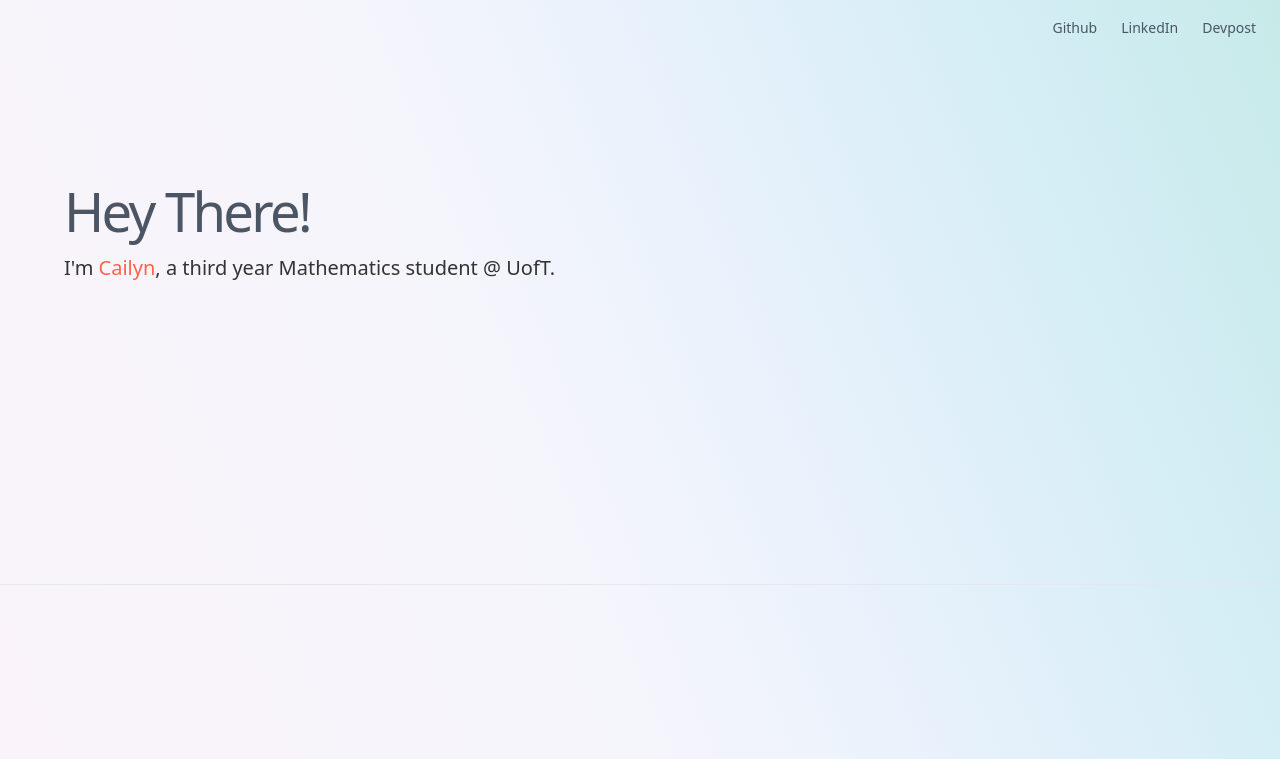
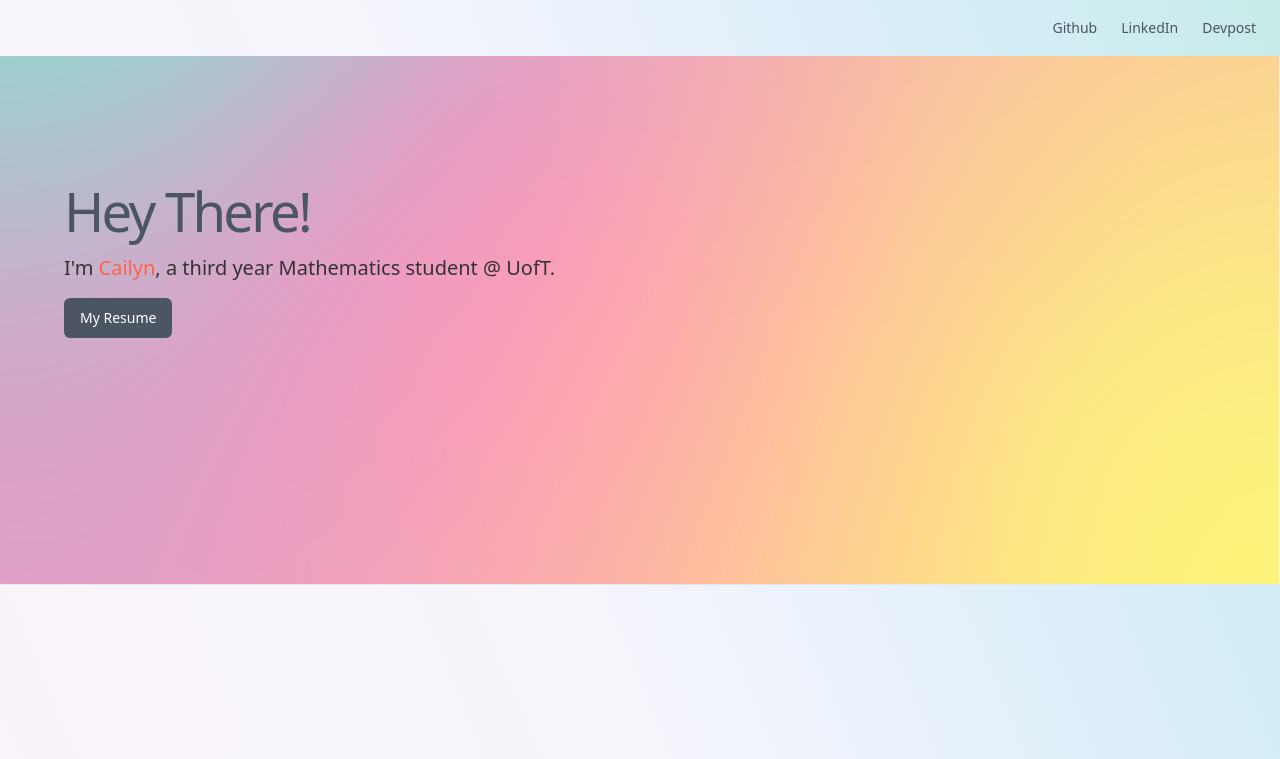
Before and after one commit to cailynhk/cailynwebsite, a Next.js app: page / in a window 1280 px wide. Shown: the top 759 px of the page. Built offline with nearby package versions, Linux system fonts and the light colour scheme.

Commit message:
button hehe

```diff
--- a/components/component/component.jsx
+++ b/components/component/component.jsx
@@ -32,34 +32,44 @@ export function Component() {
         </nav>
       </header>
       <main className="flex-1">
-        <section className="w-full pt-12 md:pt-24 lg:pt-32 border-b">
+      <section
+  className="w-full pt-12 md:pt-24 lg:pt-32 border-b"
+  style={{
+    backgroundImage: "url(paleactgradient-freebie-1.png", // Update the path to your image
+    backgroundSize: "cover", // This makes the background cover the entire area
+    backgroundPosition: "center", // Center the image
+  }}
+>
   <div className="px-4 md:px-6 space-y-10 xl:space-y-16">
-            <div
-              className="grid max-w-[1300px] mx-auto gap-4 px-4 sm:px-6 md:px-10 md:grid-cols-2 md:gap-16">
+    <div className="grid max-w-[1300px] mx-auto gap-4 px-4 sm:px-6 md:px-10 md:grid-cols-2 md:gap-16">
       <div>
-                <h1
-                  className="lg:leading-tighter text-3xl font-medium tracking-tighter sm:text-4xl md:text-5xl xl:text-[3.4rem] 2xl:text-[3.75rem] text-[#4b5563]">
+        <h1 className="lg:leading-tighter text-3xl font-medium tracking-tighter sm:text-4xl md:text-5xl xl:text-[3.4rem] 2xl:text-[3.75rem] text-[#4b5563]">
           Hey There!
         </h1>
-                <p
-                  className="mx-auto max-w-[700px] text-[#333] md:text-xl dark:text-gray-400 mt-4"> {/* Add margin-top */}
+        <p className="mx-auto max-w-[700px] text-[#333] md:text-xl dark:text-gray-400 mt-4">
           I'm <span className="text-[#FF6347]">Cailyn</span>, a third year Mathematics student @ UofT.
         </p>
+                {/* Button for Resume */}
+                <Link href="https://drive.google.com/file/d/1TCZZhOcEsUgMW5jBPolvQBI3at_z7A84/view?usp=sharing" target="_blank">
+          <Button className="mt-4 bg-[#4b5563] text-white hover:bg-[#374151] focus-visible:ring-[#4b5563]">
+            My Resume
+          </Button>
+        </Link>
       </div>
-
       <div className="flex justify-center">
         <div
           className="rounded-full"
           style={{
-                  height: "400px", // Keep the same height as the image
-                  width: "400px",  // Keep the same width as the image
-                  backgroundColor: "transparent", // You can use 'transparent' or any other color for the placeholder
+            height: "400px",
+            width: "400px",
+            backgroundColor: "transparent",
           }}
         />
       </div>
     </div>
   </div>
 </section>
+
         <section className="w-full py-12 md:py-24 lg:py-32">
           <div className="container space-y-12 px-4 md:px-6">
             <div
```
Also changed, not shown: public/paleactgradient-freebie-1.png (added). Lines whose indentation alone changed are shown as unchanged.
